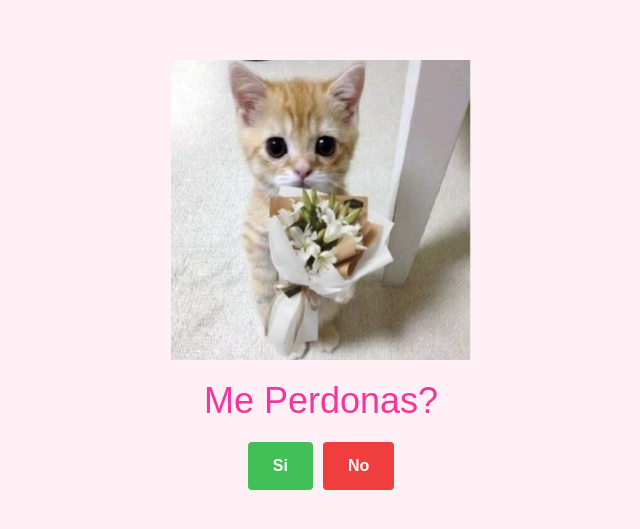
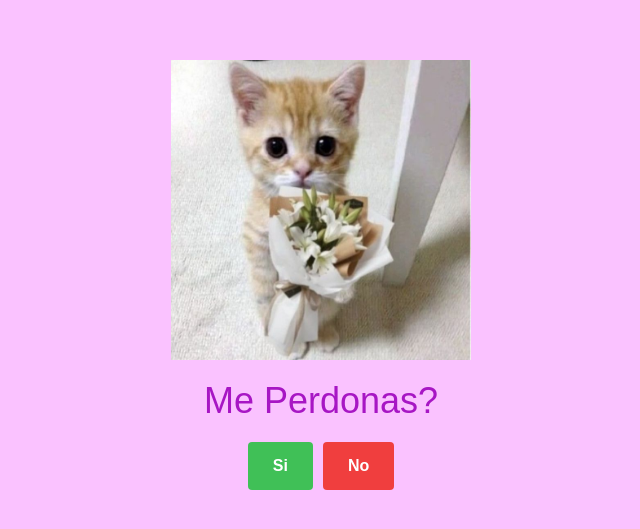
Before and after one commit to LuisAroni/LuisAroni.github.io, a plain HTML site: page index.html in a window 1280 px wide. Shown: the part 125-654 px from the top of the page, without its empty margins (319-959 px from the left). Drawn offline with Linux system fonts and the light colour scheme; a web font is replaced by a local one.

Commit message:
Notita-Ari

```diff
--- a/script.js
+++ b/script.js
@@ -6,7 +6,7 @@ const yesButton = document.querySelector(".btn--yes");
 const noButton = document.querySelector(".btn--no");
 const catImg = document.querySelector(".cat-img");
 
-const MAX_IMAGES = 5;
+const MAX_IMAGES = 10;
 
 let play = true;
 let noCount = 0;
--- a/style.css
+++ b/style.css
@@ -9,7 +9,7 @@ html {
 }
 
 body {
-  background-color: #fff0f6;
+  background-color: #fac2ff;
   font-family: "Protest Riot", sans-serif;
 }
 
@@ -31,7 +31,7 @@ body {
 
 .title {
   font-size: 3.6rem;
-  color: #f53699;
+  color: #a716c4;
   text-align: center;
   margin-bottom: 2rem;
 }
```
